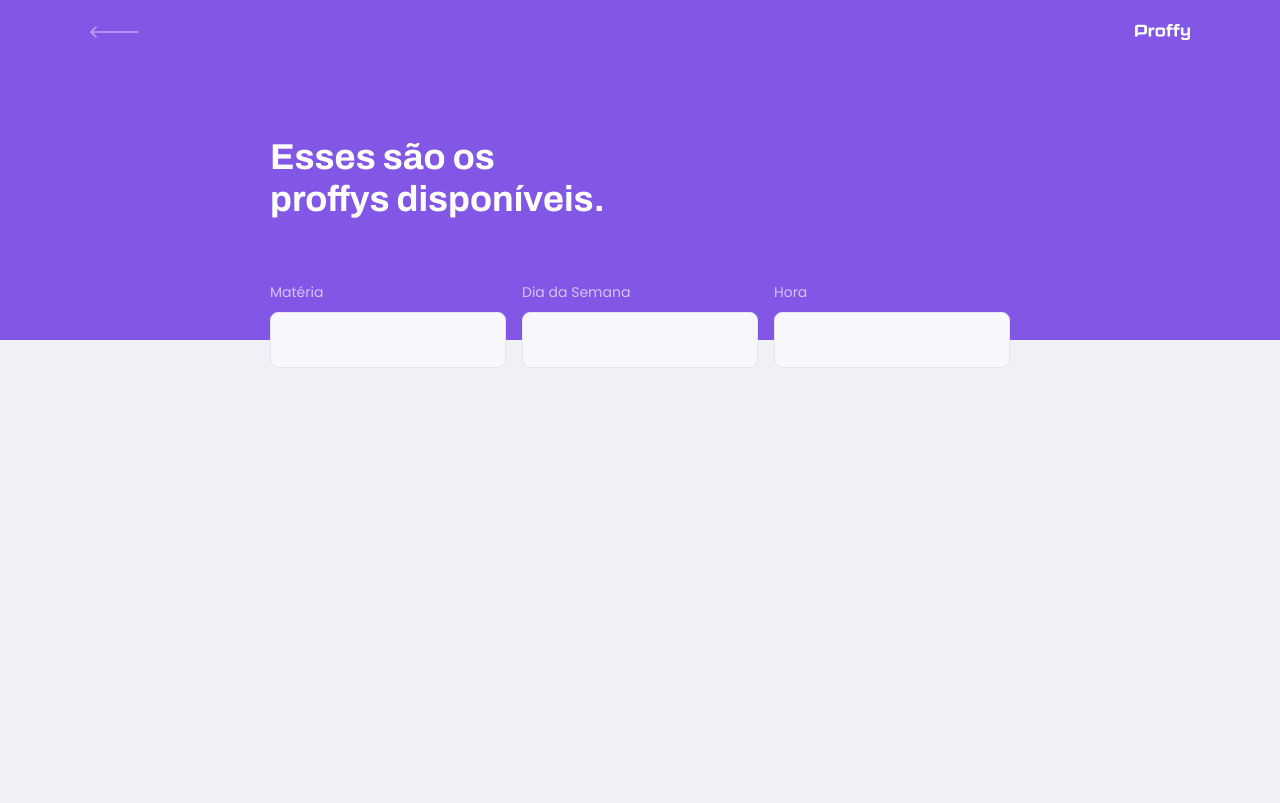
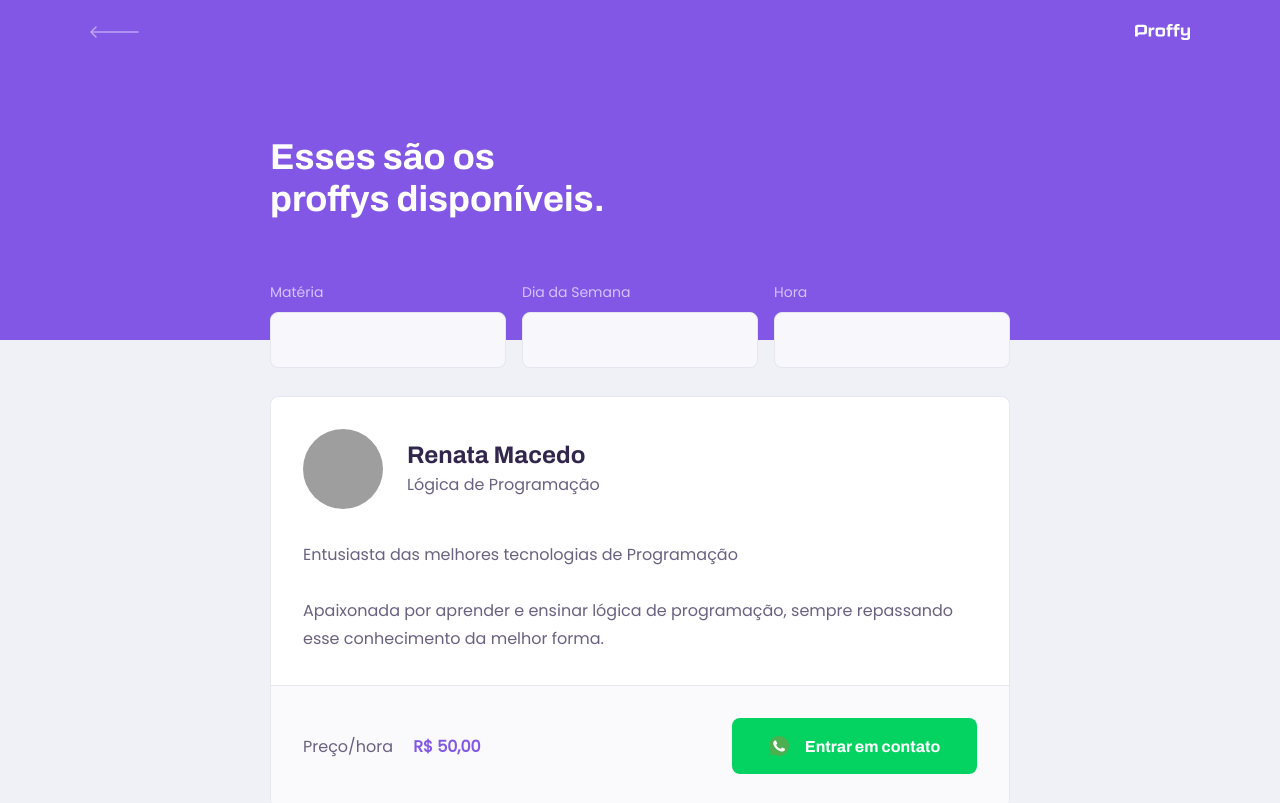
Before and after one commit to macedo-developer/proffy-web, a React (Create React App) app: page /study in a window 1280 px wide. Shown: the top 803 px of the page. Built offline with nearby package versions, Linux system fonts and the light colour scheme; grey boxes are pictures that could not be loaded.

Commit message:
Using TeacherItem component

```diff
--- a/src/assets/styles/global.css
+++ b/src/assets/styles/global.css
@@ -48,6 +48,7 @@
 button,
 textarea {
   font: 500 1.6rem Poppins;
+  color: var(--color-text-base);
 }
 
 .container {
--- a/src/pages/TeacherList/index.tsx
+++ b/src/pages/TeacherList/index.tsx
@@ -3,6 +3,7 @@
 import PageHeader from "../../components/PageHeader";
 
 import "./styles.css";
+import TeacherItem from "../../components/TeacherItem";
 
 function TeacherList() {
   return (
@@ -25,6 +26,13 @@
           </div>
         </form>
       </PageHeader>
+
+      <main>
+        <TeacherItem />
+        <TeacherItem />
+        <TeacherItem />
+        <TeacherItem />
+      </main>
     </div>
   );
 }
--- a/src/pages/TeacherList/styles.css
+++ b/src/pages/TeacherList/styles.css
@@ -50,6 +50,11 @@
   bottom: 0;
 }
 
+#page-teacher-list main {
+  margin: 3.2rem auto;
+  width: 90%;
+}
+
 @media (min-width: 700px) {
   #page-teacher-list {
     max-width: 100%;
@@ -68,4 +73,10 @@
   #search-teachers .input-block + .input-block {
     margin-top: 0;
   }
+
+  #page-teacher-list main {
+    padding: 3.2rem 0;
+    max-width: 740px;
+    margin: 0 auto;
+  }
 }
```
